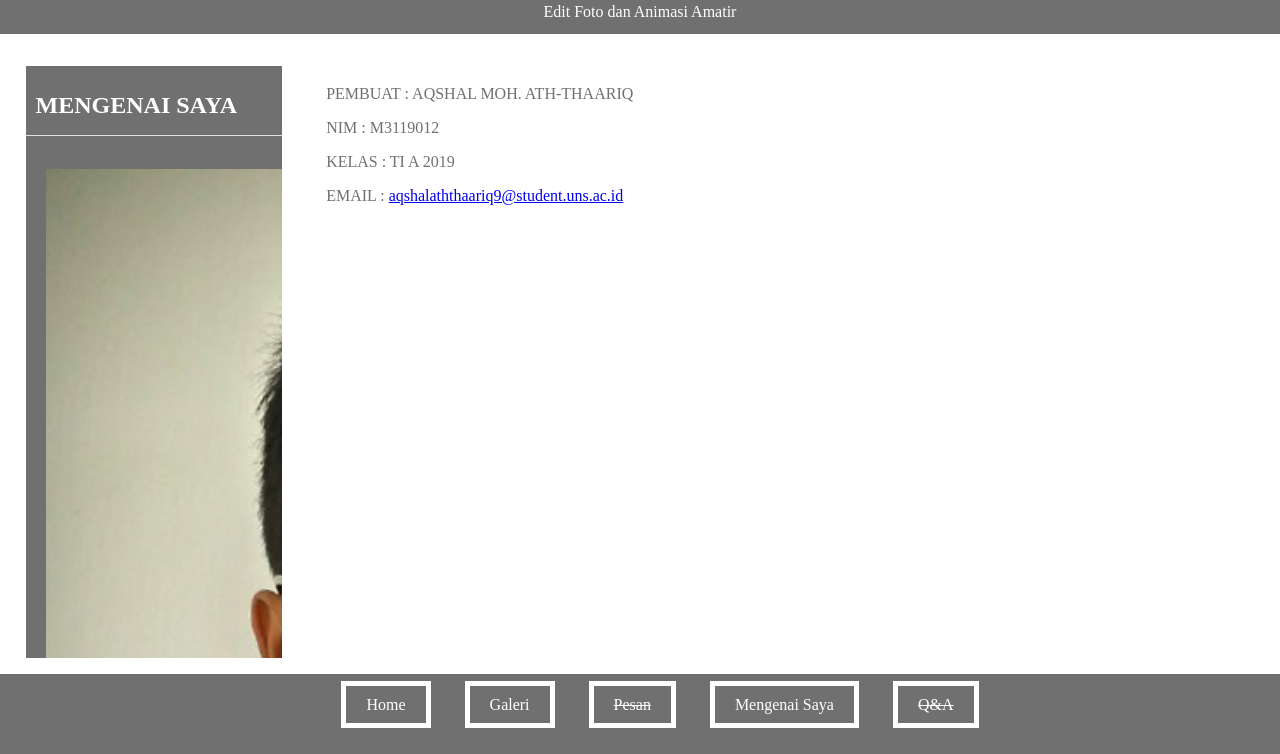
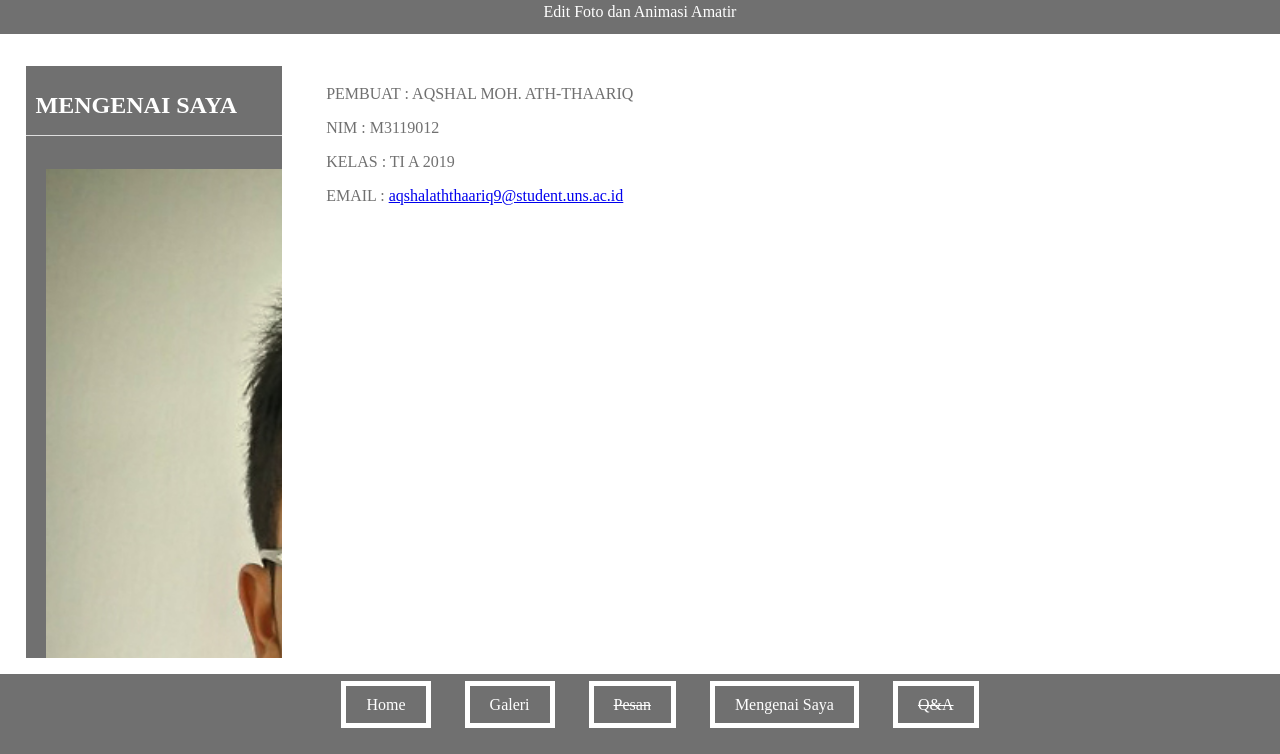
Before and after one commit to Ariqira/ariqira, a plain HTML site: page kontak.html in a window 1280 px wide. Shown: the part 46-800 px from the top of the page. Drawn offline with Linux system fonts and the light colour scheme.

Commit message:
Update kontak.html

```diff
--- a/kontak.html
+++ b/kontak.html
@@ -38,7 +38,7 @@
 			<div class="genre">
 				<ul>
 					<li>
-						<img src="saya.jpg" width="800px">
+						<img src="saya.jpg" width="750px">
 					</li>
 				</ul>
 			</div>
```
